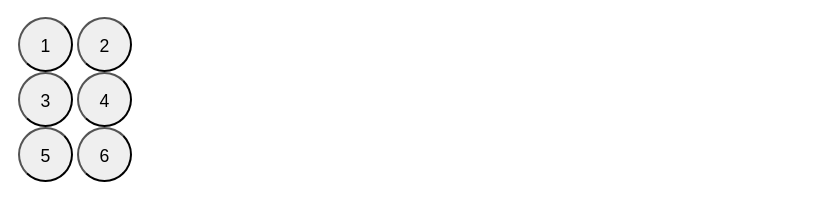
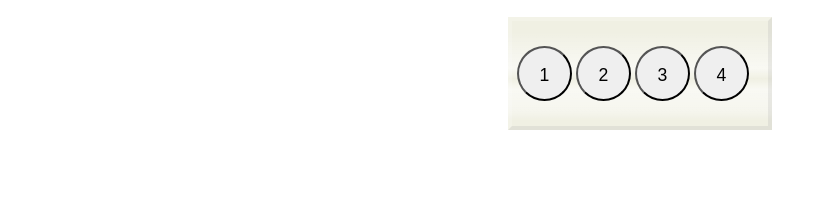
Before and after one commit to DelissaB/Elevator_app_complete, a plain HTML site: page index.html in a window 1280 px wide. Shown: the part 68-288 px from the top of the page, without its empty margins (0-817 px from the left). Drawn offline with Linux system fonts and the light colour scheme.

Commit message:
buttons centered

```diff
--- a/index.html
+++ b/index.html
@@ -11,19 +11,21 @@
   <div id="elevator">
     <section id="p">
       <h1>Delissa's Elevator</h1>
-        <div class="pannel">
+        <div class="panel">
           <div>
             <button class="btn btn-success btn-circle btn-circle-lg m-1"><i class="fa fa-check"></i> 1 </button>
             <button class="btn btn-primary btn-circle btn-circle-lg m-1"><i class="fa fa-cog"></i> 2 </button>
+            <button class="btn btn-success btn-circle btn-circle-lg m-1"><i class="fa fa-check"></i> 3 </button>
+              <button class="btn btn-primary btn-circle btn-circle-lg m-1"><i class="fa fa-cog"></i> 4 </button>
             </div>
-            <div>
+            <!-- <div>
               <button class="btn btn-success btn-circle btn-circle-lg m-1"><i class="fa fa-check"></i> 3 </button>
               <button class="btn btn-primary btn-circle btn-circle-lg m-1"><i class="fa fa-cog"></i> 4 </button>
-            </div>
-            <div>
+            </div> -->
+            <!-- <div>
               <button class="btn btn-success btn-circle btn-circle-lg m-1"><i class="fa fa-check"></i> 5 </button>
               <button class="btn btn-primary btn-circle btn-circle-lg m-1"><i class="fa fa-cog"></i> 6 </button>
-            </div>
+            </div> -->
           </div>
         </div>
     </section>
--- a/style.css
+++ b/style.css
@@ -26,6 +26,28 @@ h1 {
   text-shadow:
     hsla(0,0%,40%,.5) 0 -1px 0,
     hsla(0,0%,100%,.6) 0 2px 1px;
+}
+#elevator {
+  transition: top 1s;
+  position: relative;
+  top: 0;
+}
+.panel {
+  background: rgba(225,225,200,0.5);
+  background-image:
+    linear-gradient(180deg,
+      transparent             0%,
+      transparent            10%,
+      rgba(255,255,255,0.6)  45%,
+      transparent            55%,
+      rgba(255,255,255,0.6)  65%,
+      rgba(255,255,255,0.4)  85%,
+      transparent            95%,
+      transparent           100%);
+  margin: 0 auto;
+  width: 246px;
+  padding: 25px 5px;
+  border: 4px outset rgba(255,255,255,0.2);
 }
 
 .btn-circle {
```
